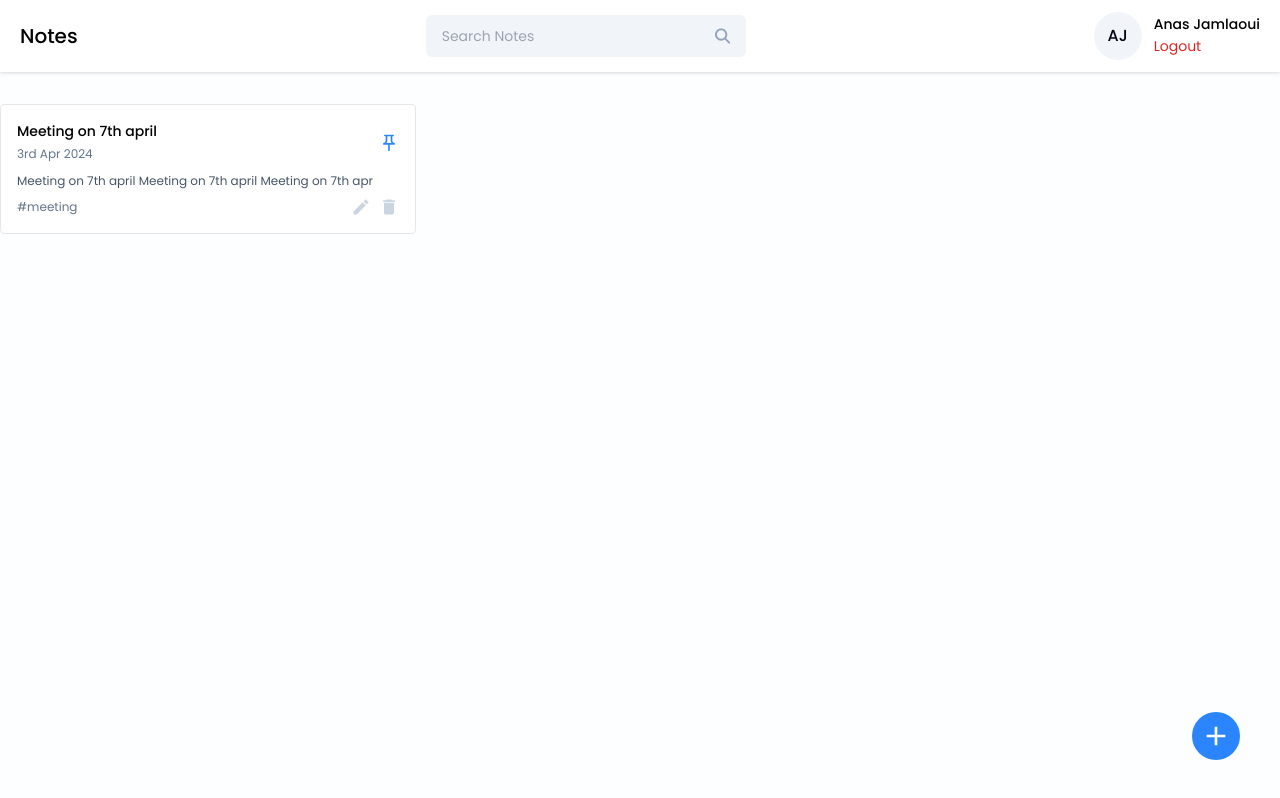
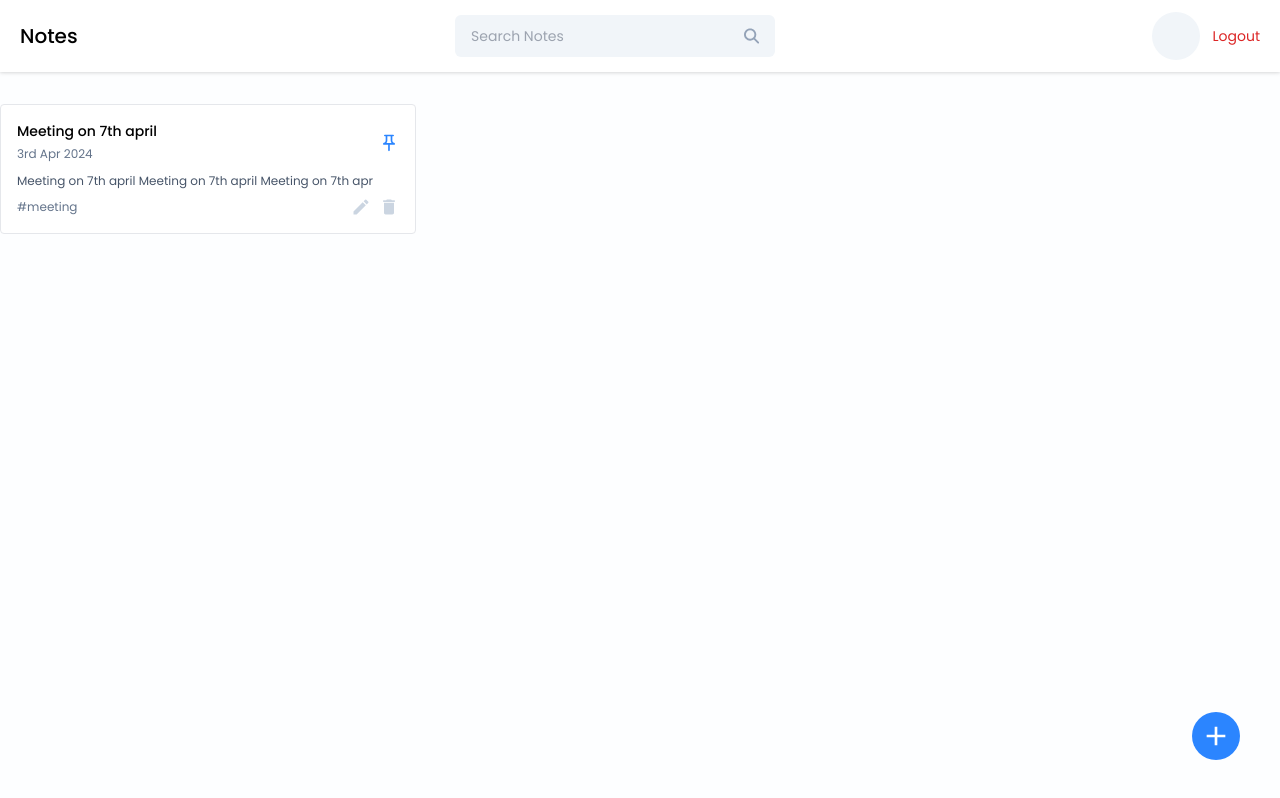
Before and after one commit to anasJM/Notes-MERN-web-app, a React (Vite) app in the folder frontend/notes-app/: page /home in a window 1280 px wide. Built offline with nearby package versions, Linux system fonts and the light colour scheme; no server answers.

Commit message:
get user API integration

```diff
--- a/frontend/notes-app/src/App.jsx
+++ b/frontend/notes-app/src/App.jsx
@@ -3,13 +3,11 @@ import { BrowserRouter as Router, Routes, Route } from "react-router-dom";
 import Home from "./pages/Home/Home";
 import Login from "./pages/Login/Login";
 import Signup from "./pages/Signup/Signup";
-import Navbar from "./components/Navbar/Navbar";
 
 const App = () => {
 
   const routes = (
     <Router>
-      <Navbar />
       <Routes>
         <Route path="/home" exact element={<Home />}></Route>
         <Route path="/login" exact element={<Login />}></Route>
--- a/frontend/notes-app/src/components/Cards/ProfilInfo.jsx
+++ b/frontend/notes-app/src/components/Cards/ProfilInfo.jsx
@@ -1,15 +1,15 @@
 import React from "react";
 import { getInitials } from "../../utils/helper";
 
-const ProfilInfo = ({ onLogout }) => {
+const ProfilInfo = ({ onLogout, userInfo }) => {
   return (
     <div className="flex items-center gap-3">
       <div className="w-12 h-12 flex items-center justify-center rounded-full text-slate-950 font-medium bg-slate-100">
-        {getInitials("anas jamlaoui")}
+        {getInitials(userInfo?.fullName)}
       </div>
 
       <div>
-        <p className="text-sm font-medium">Anas Jamlaoui</p>
+        <p className="text-sm font-medium">{userInfo?.fullName}</p>
         <button className="text-sm text-red-600" onClick={onLogout}>
           Logout
         </button>
--- a/frontend/notes-app/src/components/Navbar/Navbar.jsx
+++ b/frontend/notes-app/src/components/Navbar/Navbar.jsx
@@ -3,12 +3,12 @@ import ProfilInfo from "../Cards/ProfilInfo";
 import { useNavigate } from "react-router-dom";
 import SearchBar from "../SearchBar/SearchBar";
 
-const Navbar = () => {
+const Navbar = ({ userInfo }) => {
   const [searchQuery, setSeachQuery] = useState("");
-
   const navigate = useNavigate();
 
   const onLogout = () => {
+    localStorage.clear()
     navigate("/login");
   };
 
@@ -24,12 +24,14 @@ const Navbar = () => {
 
       <SearchBar
         value={searchQuery}
-        onChange={({target}) => {setSeachQuery(target.value)}}
+        onChange={({ target }) => {
+          setSeachQuery(target.value);
+        }}
         handleSearch={handleSearch}
         onClearSearch={onClearSearch}
       />
 
-      <ProfilInfo onLogout={onLogout} />
+      <ProfilInfo userInfo={userInfo} onLogout={onLogout} />
     </div>
   );
 };
--- a/frontend/notes-app/src/pages/Home/Home.jsx
+++ b/frontend/notes-app/src/pages/Home/Home.jsx
@@ -1,8 +1,11 @@
-import React, { useState } from "react";
+import React, { useState, useEffect } from "react";
 import NoteCard from "../../components/Cards/NoteCard";
 import { MdAdd } from "react-icons/md";
 import AddEditNotes from "./AddEditNotes";
 import Modal from "react-modal";
+import { useNavigate } from "react-router-dom";
+import axiosInstance from "../../utils/axiosInstance";
+import Navbar from "./../../components/Navbar/Navbar";
 
 const Home = () => {
   const [openAddEditModal, setOpenAddEditModal] = useState({
@@ -11,8 +14,38 @@ const Home = () => {
     data: null,
   });
 
+  const [userInfo, setUserInfo] = useState(null);
+
+  const navigate = useNavigate();
+
+  //Get use info
+  const getUserInfo = async () => {
+    try {
+      const response = await axiosInstance.get("/get-user");
+
+      if (response.data && response.data.isUser) {
+        setUserInfo(response.data.isUser);
+      }
+    } catch (error) {
+      if (error.response.status == 401) {
+        localStorage.clear();
+        navigate("/login");
+      } else {
+        console.error("Error fetching user info:", error);
+      }
+    }
+  };
+
+  // useEffect hook
+  useEffect(() => {
+    getUserInfo();
+    return () => {};
+  }, []);
+
   return (
     <>
+      <Navbar userInfo={userInfo}/>
+
       <div className="container mx-auto">
         <div className="grid grid-cols-3 gap-4 mt-8">
           <NoteCard
@@ -49,8 +82,8 @@ const Home = () => {
         className="w-[40%] max-h-3/4 bg-white rounded-md mx-auto mt-14 p-5 overflow-y-scroll"
       >
         <AddEditNotes
-        noteData={openAddEditModal.data}
-        type={openAddEditModal.type}
+          noteData={openAddEditModal.data}
+          type={openAddEditModal.type}
           onclose={() => {
             setOpenAddEditModal({ isShown: false, type: "add", data: null });
           }}
```
